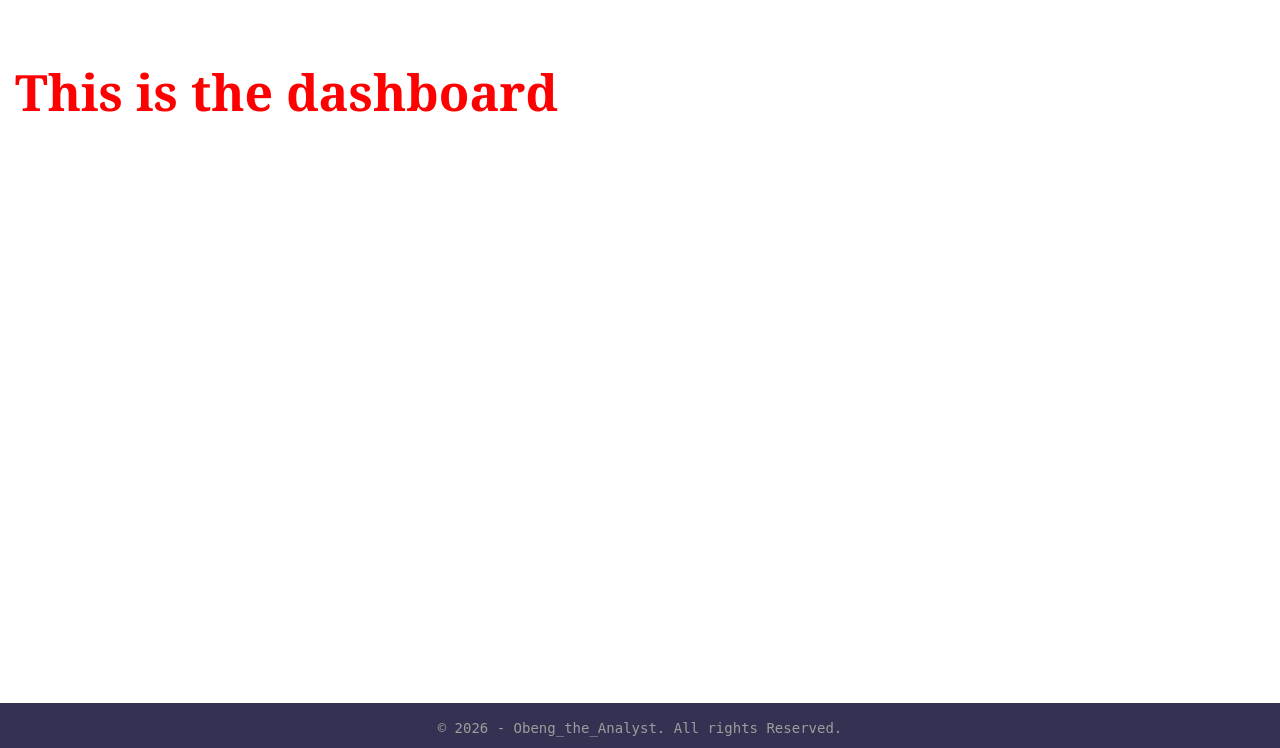
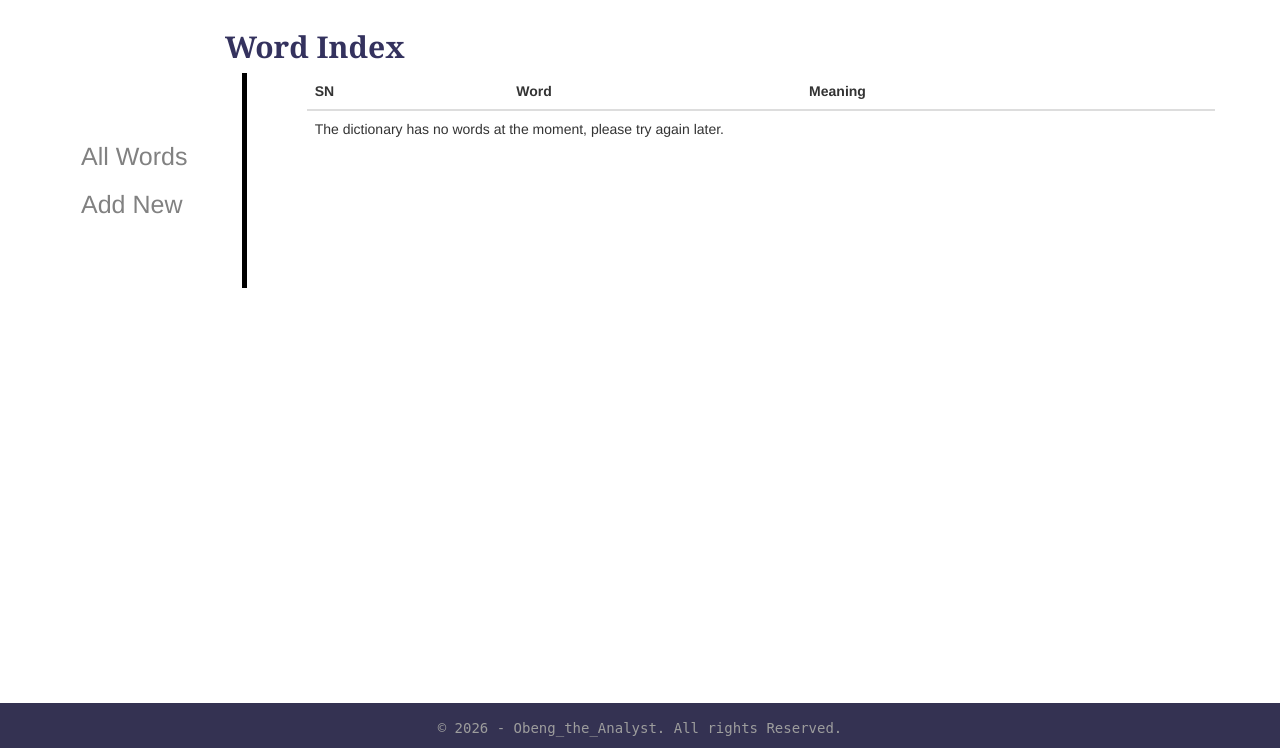
Before and after one commit to obeng-enoch/flask_mysql_dictionary, a Flask app: page /dashboard in a window 1280 px wide. Shown: the part 52-800 px from the top of the page. Run offline with Flask 3, Linux system fonts and the light colour scheme; data that the repository does not hold is empty; some libraries are stand-ins or nearby versions.

Commit message:
Prepared the dashboard

```diff
--- a/app.py
+++ b/app.py
@@ -30,7 +30,14 @@ def index():
 
 @app.route('/dashboard')
 def dashboard():
-    return render_template('dashboard.html')
+    conn = mysql.get_db()
+    cur = conn.cursor()
+    cur.execute('select * from word')
+    rv = cur.fetchall()
+    for item in rv:
+        print(item)
+
+    return render_template('dashboard.html', words=rv)
 
 if __name__ == '__main__':
     app.run(debug=True)
--- a/static/css/style.css
+++ b/static/css/style.css
@@ -15,6 +15,8 @@ a.navbar-brand {
     font-weight: bold;
     letter-spacing: 2px;
 }
+
+/* Home Page */
 
 .container-fluid > .row {
   padding: 60px 50px 0 50px;
@@ -61,6 +63,37 @@ textarea.form-control {
   background-color: #ffede5;
 }
 
+/* Dashboard */
+
+.row > h2 {
+  margin-top: -50px;
+  margin-left: 175px;
+  color: #34325e;
+  font-family: Georgia, serif;
+  font-weight: bold;
+}
+
+.sidenav {
+  height: 100%;
+  padding-top: 60px;
+  padding-bottom: 60px;
+  border-right: solid black 5px;
+  overflow-x: hidden;
+}
+
+.sidenav > a{
+  padding: 6px 8px 6px 16px;
+  text-decoration: none;
+  font-size: 25px;
+  color: #818181;
+  display:block;
+}
+
+.main {
+  overflow-y: scroll;
+  height: 70vh;
+  padding-left: 60px;
+}
 
 .footer {
   text-align: center;
--- a/templates/dashboard.html
+++ b/templates/dashboard.html
@@ -9,5 +9,35 @@ class="active"
 {% endblock %}
 
 {% block content %}
-<h1 style='color: red;'>This is the dashboard</h1>
+<div class="row">
+    <h2>Word Index</h2>
+    <div class = "col-md-2 sidenav">
+        <a href="#">All Words</a>
+        <a href="#">Add New</a>
+    </div>
+    <div class="col-md-10 main">
+        <table class="table">
+            <thead>
+                <tr>
+                    <th>SN</th>
+                    <th>Word</th>
+                    <th>Meaning</th>
+                </tr>
+            </thead>
+            <tbody>
+                {% for word in words %}
+                <tr>
+                    <td>{{ loop.index }}</td>
+                    <td>{{ word['word'] }}</td>
+                    <td>{{ word['meaning'] }}</td>
+                </tr>
+                {% else %}
+                <tr>
+                    <td colspan="3">The dictionary has no words at the moment, please try again later.</td>
+                </tr>
+                {% endfor %}
+            </tbody>
+        </table>
+    </div>
+</div>
 {% endblock %}
```
